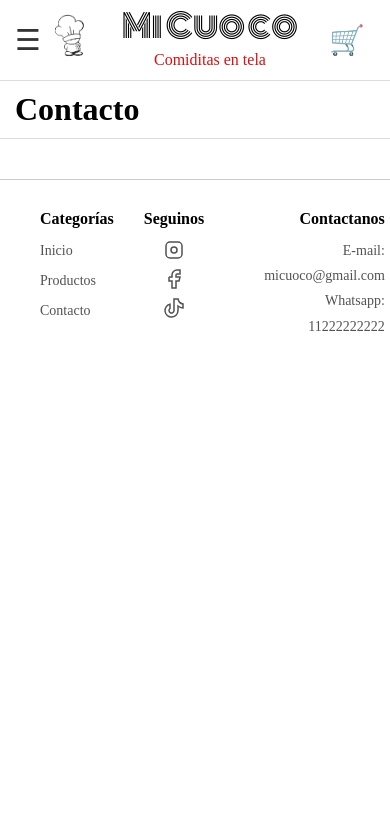
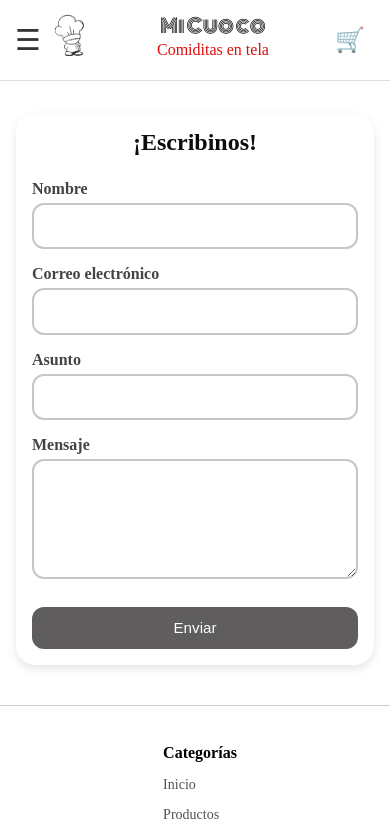
Before and after one commit to FlorenciaCampos/mi-ecommerce-react, a React (Vite) app: page /contacto in a window 390 px wide. Shown: the top 838 px of the page. Built offline with nearby package versions, Linux system fonts and the light colour scheme.

Commit message:
se agregan componentes y paginas

```diff
--- a/src/Home.jsx
+++ b/src/Home.jsx
@@ -1,15 +1,49 @@
+// src/pages/Home.jsx
 import React from 'react';
 import Carousel from '../src/components/Carousel';
-import Header from '../src/components/Header';
+import CardDestacada from '../src/components/CardDestacada';
+import './styles/index.css';
+import imgMeriendas from './assets/Meriendas.jpeg';
+import imgBatidora from './assets/Batidora.jpeg';
+import imgMate from './assets/Kit Mate.jpeg';
+
 
 
 const Home = () => {
   return (
     <>
+    <Carousel />
+    <div className='card-container'>
+    <CardDestacada
+      imagen={imgMeriendas}
+      alt="Kits Comiditas en tela"
+      titulo="COMIDITAS EN TELA"
+      link="/productos"
+    />
+
+    <CardDestacada
+      imagen={imgBatidora}
+      alt="Juguetes de madera"
+      titulo="JUGUETES DE MADERA"
+      link="/productos"
+    />
+
+    <CardDestacada
+      imagen={imgMate}
+      alt="Accesorios"
+      titulo="ACCESORIOS"
+      link="/productos"
+    />
+
+    </div>
+
 
     </>
+
+
+
+
   );
 };
 
-
 export default Home;
--- /dev/null
+++ b/src/components/ContactForm.jsx
@@ -0,0 +1,87 @@
+
+import React, { useState } from "react";
+import Snackbar from "@mui/material/Snackbar";
+import MuiAlert from "@mui/material/Alert";
+import "../styles/contacto.css";
+
+const ContactForm = () => {
+  const [nombre, setNombre] = useState("");
+  const [email, setEmail] = useState("");
+  const [asunto, setAsunto] = useState("");
+  const [mensaje, setMensaje] = useState("");
+
+  const [open, setOpen] = useState(false);
+
+
+  const handleSubmit = (e) => {
+    e.preventDefault();
+
+
+    setOpen(true);
+
+
+    setNombre("");
+    setEmail("");
+    setAsunto("");
+    setMensaje("");
+  };
+
+
+  const handleClose = (event, reason) => {
+    if (reason === "clickaway") return;
+    setOpen(false);
+  };
+
+  return (
+    <main className="formulario-container">
+      <h2>¡Escribinos!</h2>
+      <form className="contacto-form" onSubmit={handleSubmit}>
+        <label htmlFor="nombre">Nombre</label>
+        <input
+          type="text"
+          id="nombre"
+          value={nombre}
+          onChange={(e) => setNombre(e.target.value)}
+          required
+        />
+
+        <label htmlFor="email">Correo electrónico</label>
+        <input
+          type="email"
+          id="email"
+          value={email}
+          onChange={(e) => setEmail(e.target.value)}
+          required
+        />
+
+        <label htmlFor="asunto">Asunto</label>
+        <input
+          type="text"
+          id="asunto"
+          value={asunto}
+          onChange={(e) => setAsunto(e.target.value)}
+        />
+
+        <label htmlFor="mensaje">Mensaje</label>
+        <textarea
+          id="mensaje"
+          rows="5"
+          value={mensaje}
+          onChange={(e) => setMensaje(e.target.value)}
+          required
+        />
+
+        <button type="submit">Enviar</button>
+      </form>
+
+
+      <Snackbar open={open} autoHideDuration={4000} onClose={handleClose}>
+        <MuiAlert onClose={handleClose} severity="success" sx={{ width: "100%" }}>
+          ¡Formulario enviado con éxito!
+        </MuiAlert>
+      </Snackbar>
+    </main>
+  );
+};
+
+export default ContactForm;
--- /dev/null
+++ b/src/components/QuienesSomos.jsx
@@ -0,0 +1,26 @@
+import React from "react";
+import "../styles/nosotros.css";
+import familiaImg from "../assets/familia.jpeg";
+
+const QuienesSomos = () => {
+  return (
+    <>
+      <div className="quienes-somos">
+      </div>
+      <div className="contenido-nosotros">
+        <img src={familiaImg} alt="familia" className="img-familia" />
+        <p>
+          Mi Cuoco nació en plena pandemia como un proyecto familiar. En medio
+          del encierro, una mamá creativa, un papá entusiasta y dos pequeñas —
+          una de 10 años y una bebé de 2 — comenzaron a jugar con telas y a
+          crear pequeños mundos de imaginación. Así surgieron nuestras comiditas
+          de tela, hechas con amor, dedicación y muchas risas compartidas en
+          casa. Hoy seguimos creciendo, con la misma pasión y el deseo de
+          ofrecer productos que despierten la creatividad de los más chicos.
+        </p>
+      </div>
+    </>
+  );
+};
+
+export default QuienesSomos;
--- a/src/layout/Layout.jsx
+++ b/src/layout/Layout.jsx
@@ -1,19 +1,16 @@
 import React from 'react';
-import Carousel from '../components/Carousel';
+
 import Header from '../components/Header';
 import Footer from '../components/Footer';
-import { useLocation } from 'react-router-dom';
+
 
 
 function Layout ({children}) {
-    const location = useLocation();
-    const esHome = location.pathname === '/';
+
+
     return (
         <>
         <Header />
-        <main>
-        {esHome && <Carousel />}
-        </main>
         {children}
         <Footer /> {/* 👈 agregado al final */}
       </>
--- a/src/pages/Contacto.jsx
+++ b/src/pages/Contacto.jsx
@@ -1,12 +1,15 @@
-import React from 'react'
-
+// src/pages/Contacto.jsx
+import React from 'react';
+import ContactForm from '../components/ContactForm';
 
 const Contacto = () => {
-    return (
-      <header className='header'>
-        <h1>Contacto</h1>
-      </header>
-    );
-  };
+  return (
+    <>
+
+      <ContactForm />
+
+    </>
+  );
+};
 
 export default Contacto;
--- a/src/pages/Nosotros.jsx
+++ b/src/pages/Nosotros.jsx
@@ -1,12 +1,16 @@
-import React from 'react'
-
+import React from "react";
+import QuienesSomos from "../components/QuienesSomos";
 
 const Nosotros = () => {
-    return (
-      <header className='header'>
-        <h1>Nosotros</h1>
-      </header>
-    );
-  };
+  return (
+    <>
+      <h1>Nosotros</h1>
+      <main className="nosotros">
+        <QuienesSomos />
+      </main>
+    </>
+
+  );
+};
 
 export default Nosotros;
--- a/src/pages/Productos.jsx
+++ b/src/pages/Productos.jsx
@@ -5,6 +5,8 @@ import listaProductos from '../data/productosData';
 
 function Productos() {
   return (
+    <>
+    <h1>Productos</h1>
     <div className="contenedor-card">
       {listaProductos.map((prod, index) => (
         <CardProducto
@@ -15,6 +17,8 @@ function Productos() {
         />
       ))}
     </div>
+    </>
+
   );
 }
 
--- /dev/null
+++ b/src/styles/contacto.css
@@ -0,0 +1,98 @@
+.formulario-container {
+    background-color: #fff;
+    padding: 2rem;
+    border-radius: 20px;
+    box-shadow: 0 4px 10px rgba(0, 0, 0, 0.1);
+    max-width: 500px;
+    margin: 3rem auto;
+  }
+
+  .formulario-container h2 {
+    font-family:'Times New Roman', Times, serif;
+    color: #0d0d0d;
+    text-align: center;
+    margin-bottom: 1.5rem;
+  }
+
+  .contacto-form label {
+    display: block;
+    margin-top: 1rem;
+    color: #444;
+    font-weight: 600;
+  }
+
+  .contacto-form input,
+  .contacto-form textarea {
+    width: 100%;
+    padding: 0.8rem;
+    margin-top: 0.3rem;
+    border: 2px solid #c8c5c4;
+    border-radius: 12px;
+    font-size: 1rem;
+    resize: vertical;
+  }
+
+  .contacto-form input:focus,
+  .contacto-form textarea:focus {
+    border-color: #484646;
+    outline: none;
+  }
+
+.contacto-form button {
+    margin-top: 1.5rem;
+    width: 100%;
+    padding: 0.8rem;
+    background-color:  #5f5d5d;
+    color: white;
+    border: none;
+    border-radius: 12px;
+    font-size: 1rem;
+    cursor: pointer;
+    transition: background-color 0.3s ease;
+  }
+
+  .contacto-form button:hover {
+    background-color: #de0e0e;
+  }
+
+  @media (max-width: 600px) {
+    .formulario-container {
+      padding: 1rem;
+      margin: 2rem 1rem;
+    }
+
+    .formulario-container h2 {
+      font-size: 1.5rem;
+    }
+
+    .contacto-form input,
+    .contacto-form textarea,
+    .contacto-form button {
+      font-size: 0.95rem;
+    }
+
+    .logo-central h1 {
+      font-size: 1.2rem;
+    }
+
+    .logo-central p {
+      font-size: 1rem;
+    }
+
+    .carrito {
+      font-size: 1.5rem;
+    }
+
+    footer {
+      flex-direction: column;
+      align-items: center;
+      text-align: center;
+      gap: 1rem;
+    }
+
+    footer .categoria,
+    footer .redes,
+    footer .contacto {
+      margin: 0.5rem 0;
+    }
+  }
--- a/src/styles/index.css
+++ b/src/styles/index.css
@@ -164,6 +164,85 @@
     right: 10px;
   }
 
+  /*main*/
+main {
+  margin-top: 1%;
+
+}
+
+
+
+.card-container {
+  display: flex;
+  justify-content: space-between;
+  align-items: center;
+  padding: 2rem;
+  gap: 1rem;
+  width: 100vw;
+  box-sizing: border-box;
+  margin-top: 2rem; /* si querés algo de espacio, pero no tan grande */
+  height: auto; /* ← Esto es clave para que solo ocupe lo que necesita */
+}
+
+.card {
+  flex: 1 1 0;
+  max-width: 33.33%;
+  position: relative;
+  overflow: hidden;
+  border-radius: 12px;
+  box-shadow: 0 4px 6px rgba(0,0,0,0.1);
+  height: 400px;
+}
+
+
+.card img {
+  width: 100%;
+  height: auto;
+  display: block;
+  object-fit: cover;
+
+
+}
+
+.card:hover img {
+  transform: scale(1.1);
+}
+
+.info {
+  position: absolute;
+  top: 0;
+  left: 0;
+  width: 100%;
+  height: 100%;
+  background: rgba(0, 0, 0, 0.4);
+  color: white;
+  display: flex;
+  flex-direction: column;
+  justify-content: center;
+  align-items: center;
+  text-align: center;
+  opacity: 0;
+  transition: opacity 0.3s ease;
+}
+.card:hover .info {
+  opacity: 1;
+
+}
+.info h3 {
+  font-size: 1.2rem;
+  font-family:'Times New Roman', Times, serif;
+  margin-bottom: 0.5rem;
+  text-transform: uppercase;
+  letter-spacing: 1px;
+}
+.info a {
+  color: white;
+  text-decoration: underline;
+  font-weight: bold;
+  text-decoration: none;
+  font-family:'Times New Roman', Times, serif;
+}
+
   /*Footer*/
 
 footer {
--- /dev/null
+++ b/src/styles/nosotros.css
@@ -0,0 +1,54 @@
+.nosotros {
+    padding: 2rem;
+    font-family: 'Roboto', sans-serif;
+    color: #333;
+}
+
+.quienes-somos h2 {
+    font-family: 'Monoton', cursive;
+    font-size: 2.5rem;
+    text-align: center;
+    margin-bottom: 2rem;
+    color:  #7a7878;
+}
+
+
+.contenido-nosotros {
+    display: flex;
+    flex-direction: column;
+    align-items: center;
+    gap: 2rem;
+    max-width: 900px;
+    margin: 0 auto;
+    text-align: center;
+}
+
+.img-familia {
+    width: 100%;
+    max-width: 400px;
+    border-radius: 1rem;
+    box-shadow: 0 4px 8px rgba(0, 0, 0, 0.1);
+}
+
+.contenido-nosotros p {
+    font-size: 1.1rem;
+    line-height: 1.6;
+    padding: 0 1rem;
+    font-family:'Times New Roman', Times, serif;
+}
+@media (min-width: 768px) {
+    .contenido-nosotros {
+        flex-direction: row;
+        text-align: left;
+        align-items: center;
+    }
+
+    .contenido-nosotros p {
+        flex: 1;
+        padding: 0 2rem;
+    }
+
+    .img-familia {
+        flex-shrink: 0;
+    }
+}
```
